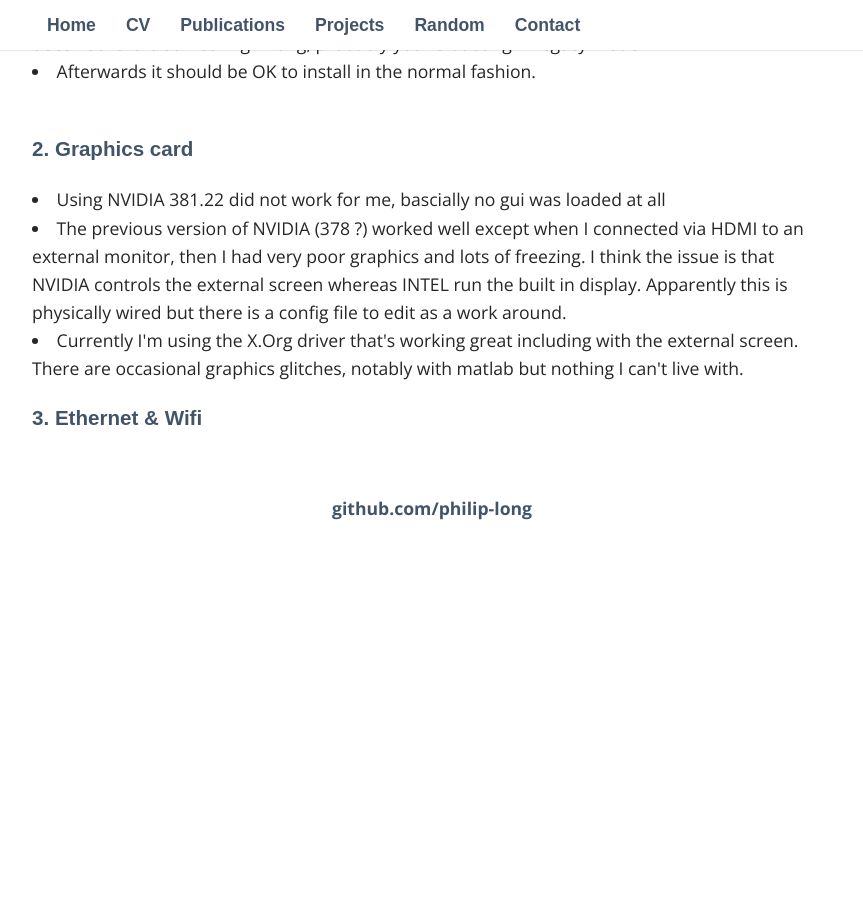
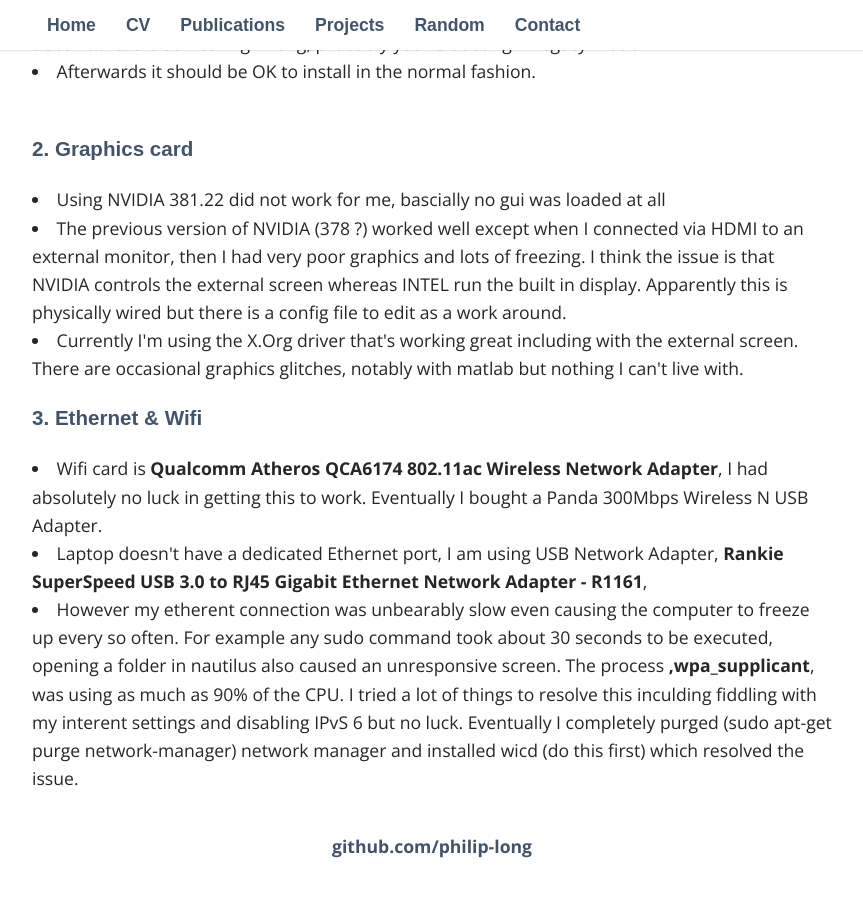
Before and after one commit to philip-long/philip-long.github.io, a Jekyll site: the page built from random/dellXPS15.html, in a window 1280 px wide and 900 px high, scrolled down 442 px. Shown: the top 897 px of the window, without its empty margins (208-1071 px from the left). Built offline with Jekyll 4.4.1, drawn with Linux system fonts in a browser that asks for light colours; some web fonts are replaced; before the commit the page ends 1005 px from its top, so only the background shows below that.

Commit message:
internet

```diff
--- a/random/dellXPS15.html
+++ b/random/dellXPS15.html
@@ -20,3 +20,6 @@ title: Philip Long, PhD, Roboticist
     <li> Currently I'm using the X.Org driver that's working great including with the external screen. There are occasional graphics glitches, notably with matlab but nothing I can't live with. </li>
 
 <h3> 3. Ethernet & Wifi </h3>
+<li> Wifi card is <b>Qualcomm Atheros QCA6174 802.11ac Wireless Network Adapter</b>, I had absolutely no luck in getting this to work. Eventually I bought a Panda 300Mbps Wireless N USB Adapter.</li>
+   <li> Laptop doesn't have a dedicated Ethernet port, I am using USB Network Adapter, <b>Rankie SuperSpeed USB 3.0 to RJ45 Gigabit Ethernet Network Adapter - R1161</b>,   </li>
+   <li> However my etherent connection was unbearably slow even causing the computer to freeze up every so often. For example any sudo command took about 30 seconds to be executed, opening a folder in nautilus also caused an unresponsive screen. The process <b>,wpa_supplicant</b>, was using as much as 90% of the CPU. I tried a lot of things to resolve this inculding fiddling with my interent settings and disabling IPvS 6 but no luck. Eventually I completely purged (sudo apt-get purge network-manager) network manager and installed wicd (do this first) which resolved the issue.</li>
```
